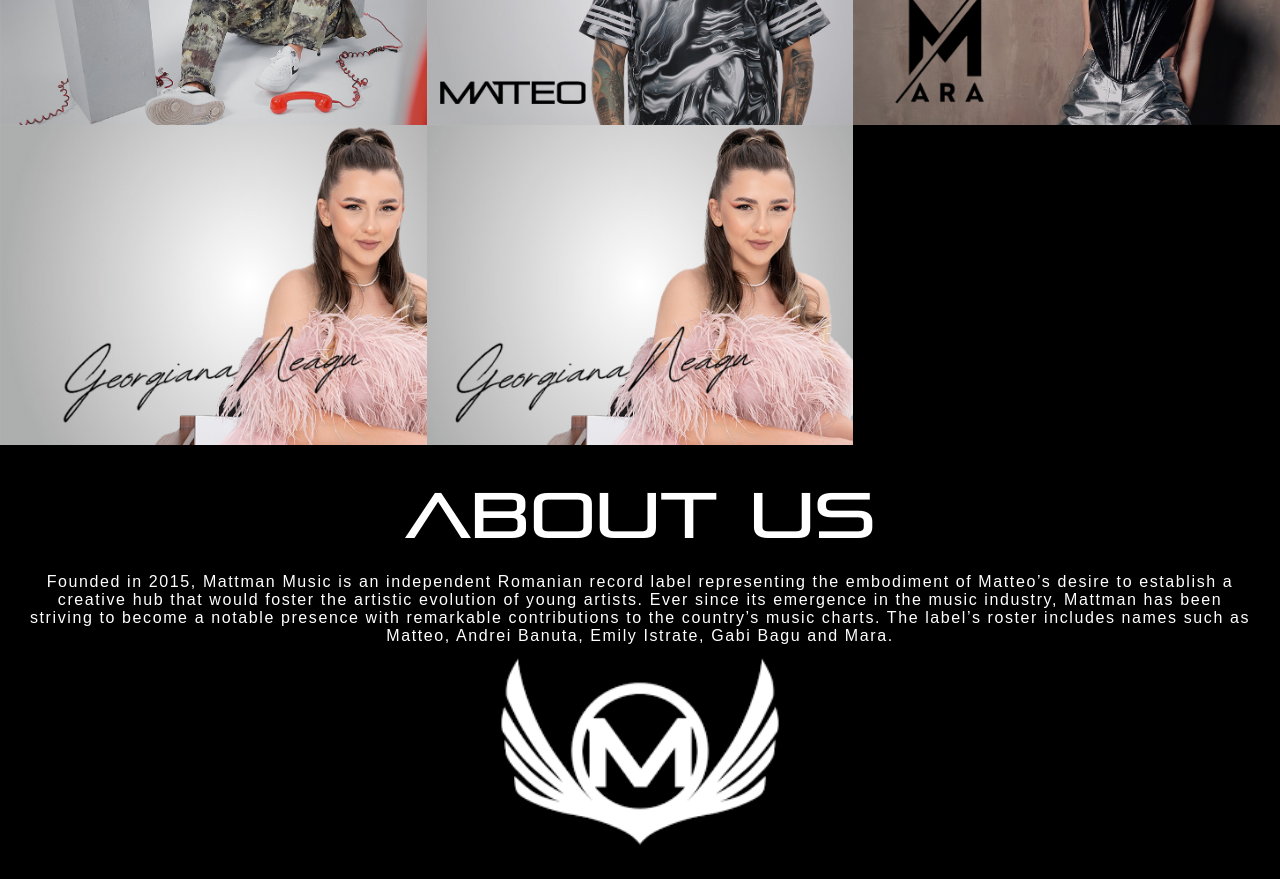
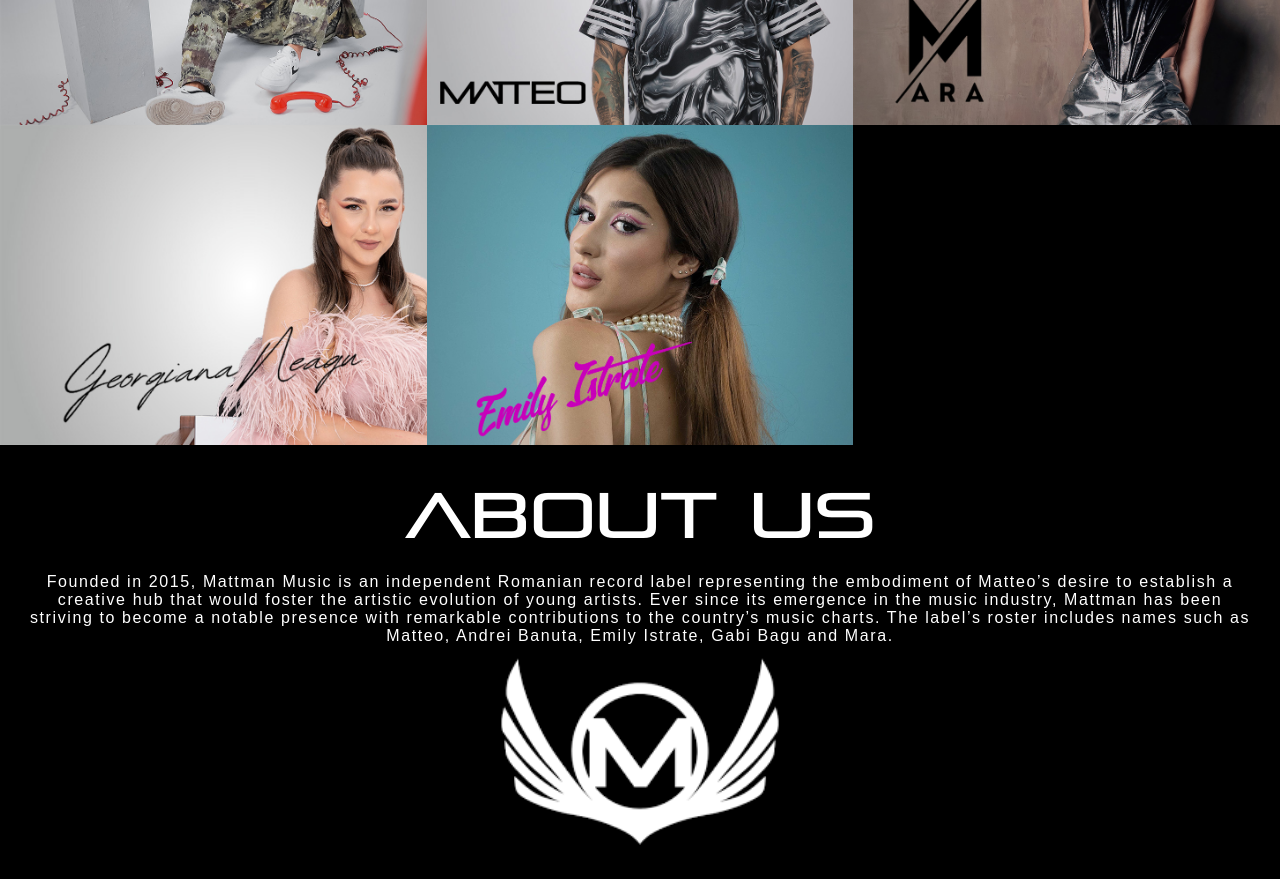
Before and after one commit to dandragos/mattman-official, a plain HTML site: page index.html in a window 1280 px wide. Shown: the part 1120-1999 px from the top of the page. Drawn offline with nearby package versions, Linux system fonts and the light colour scheme.

Commit message:
Update style.css

```diff
--- a/style.css
+++ b/style.css
@@ -443,7 +443,7 @@
 }
 
 .grid-item:nth-child(5) {
-  background-image: url("resources/imgs/artist-img-land/georgiana.jpg");
+  background-image: url("resources/imgs/artist-img-land/Emily-2.jpg");
   background-size: cover;
   background-repeat: no-repeat;
   background-position: top ;
```
